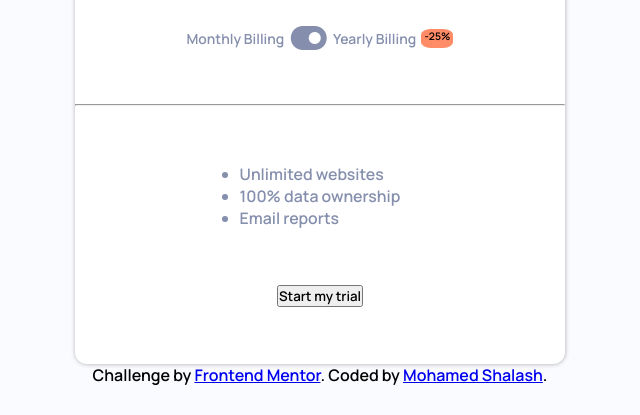
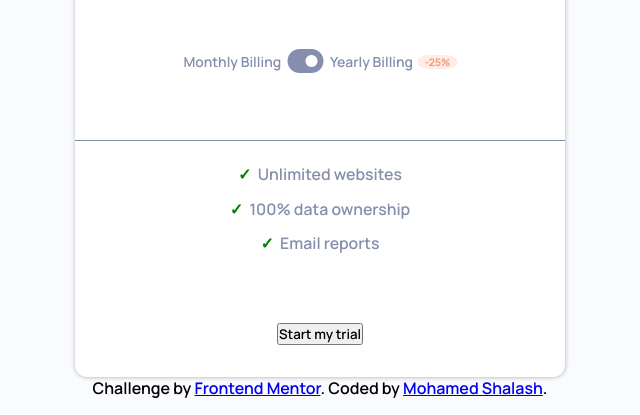
Before and after one commit to shalash23/interactive-pricing-component, a plain HTML site: page index.html in a window 1280 px wide. Shown: the part 543-958 px from the top of the page, without its empty margins (320-960 px from the left). Drawn offline with Linux system fonts and the light colour scheme.

Commit message:
decided on grid

```diff
--- a/index.html
+++ b/index.html
@@ -46,7 +46,6 @@
           <p>Yearly Billing</p>
           <span>-25%</span>
         </div>
-        <hr />
         <ul>
           <li>Unlimited websites</li>
           <li>100% data ownership</li>
--- a/styles/_section.scss
+++ b/styles/_section.scss
@@ -1,4 +1,9 @@
 section {
+  display: grid;
+  grid-template-rows: repeat(6, auto);
+  grid-template-columns: 1fr;
+  justify-items: center;
+  align-items: center;
   //   padding: 15em 5em;
   width: 100%;
   min-height: 40em;
@@ -6,10 +11,10 @@ section {
   border-radius: 12px;
   box-shadow: 0.25px 0.25px 4px rgba(63, 63, 63, 0.39);
   background-color: $white;
-  display: flex;
-  flex-direction: column;
-  align-items: center;
-  justify-content: space-evenly;
+  // display: flex;
+  // flex-direction: column;
+  // align-items: center;
+  // justify-content: space-evenly;
   // gap: 3em;
 
   p {
@@ -33,7 +38,12 @@ section {
   }
 
   .subscription-plan {
+    // outline: 2px solid red;
     display: flex;
+    width: 80%;
+    justify-content: center;
+    // gap: 0.5em;
+    align-items: center;
     // padding: 0.5em 0;
     p {
       font-size: 0.87rem;
@@ -48,11 +58,12 @@ section {
       color: $grayishBlue;
     }
     span {
-      background-color: $lightRed;
-      border-radius: 30%;
+      background-color: $lightGrayishRed;
+      border-radius: 35%;
       font-size: 0.65rem;
-      padding: 0 0.3em;
+      padding: 0 0.6em;
       margin-left: 0.5em;
+      color: $lightRed;
     }
   }
 }
--- a/styles/styles.scss
+++ b/styles/styles.scss
@@ -9,7 +9,7 @@
   box-sizing: border-box;
   font-family: "Manrope", sans-serif;
   font-weight: 600;
-  //   outline: 2px solid green;
+  // outline: 2px solid green;
 }
 
 body {
@@ -67,6 +67,7 @@ h3 {
 
 p,
 li {
+  padding: 0.4em 0;
   font-size: 0.94rem;
   font-size: clamp(0.94rem, 0.918796992481203rem + 0.09022556390977451vw, 1rem);
   color: $grayishBlue;
@@ -74,6 +75,25 @@ li {
 
 hr {
   width: 100%;
+}
+
+ul {
+  border-top: 1px solid $grayishBlue;
+  width: 100%;
+  display: flex;
+  flex-direction: column;
+  align-items: center;
+  justify-content: center;
+  list-style: none;
+  padding-top: 1em;
+
+  li {
+    &::before {
+      content: "\2713\0020";
+      color: green;
+      margin-right: 0.2em;
+    }
+  }
 }
 
 // Foooter
```
Also changed, not shown: styles/styles.css, 1 other file.
